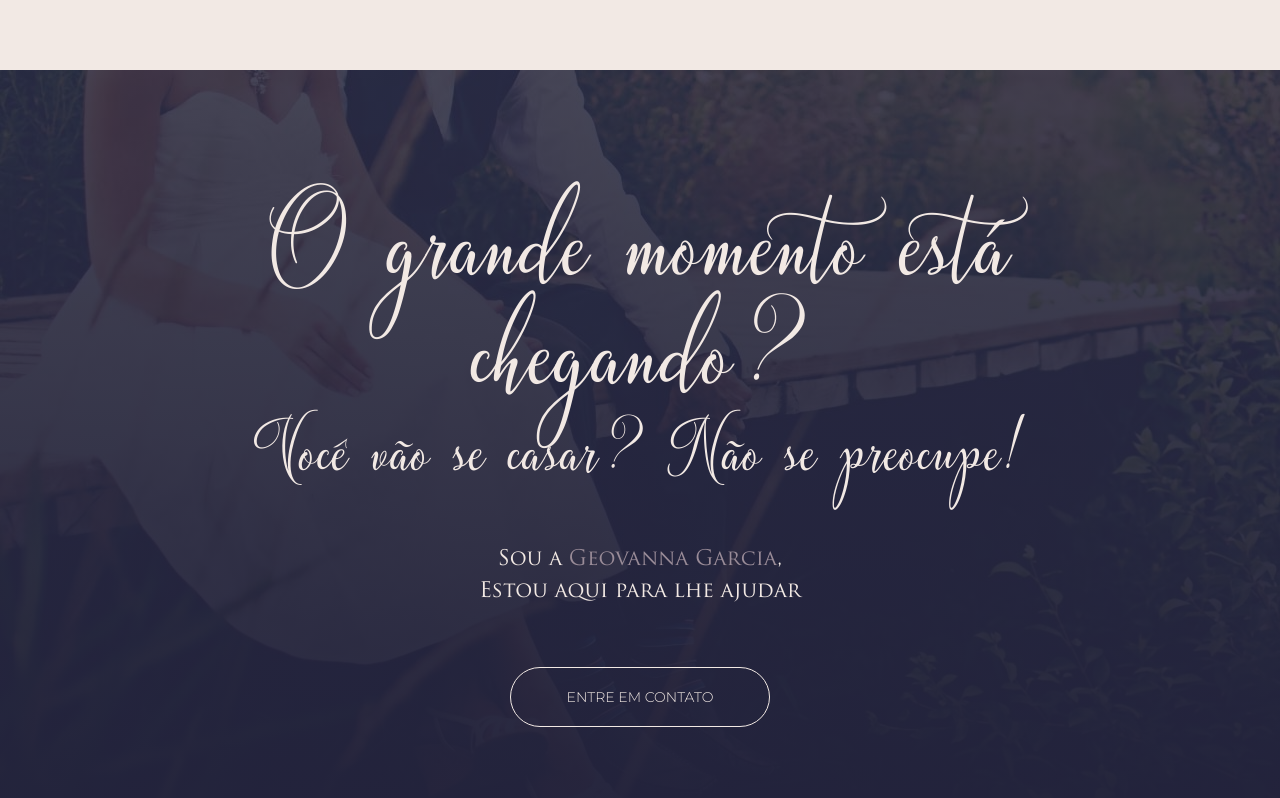
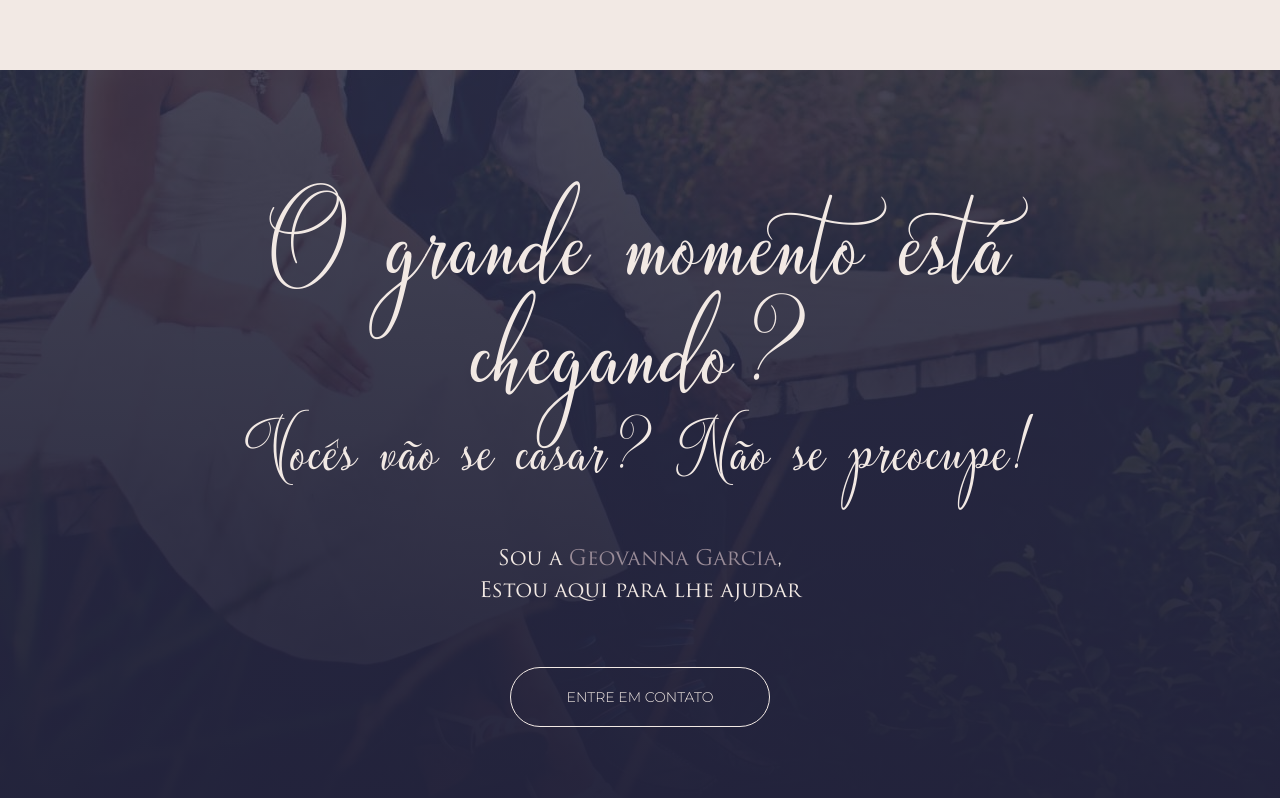
Before and after one commit to creativetroops/geovanna, a website: page index.html in a window 1280 px wide. Shown: the top 798 px of the page. Drawn offline with Linux system fonts and the light colour scheme.

Commit message:
Text Fix

```diff
--- a/index.html
+++ b/index.html
@@ -106,7 +106,7 @@
 			<section id="home">
 				<div class="box-home">
 					<h2>O grande momento está chegando?</h2>
-					<h3>Você vão se casar? Não se preocupe!</h3>
+					<h3>Vocês vão se casar? Não se preocupe!</h3>
 					<h4>Sou a <span class="hl">Geovanna Garcia</span>,</h4>
 					<h4>Estou aqui para lhe ajudar</h4>
 					<button class="button button-transparent" data-action="contact">ENTRE EM CONTATO</button>
```
